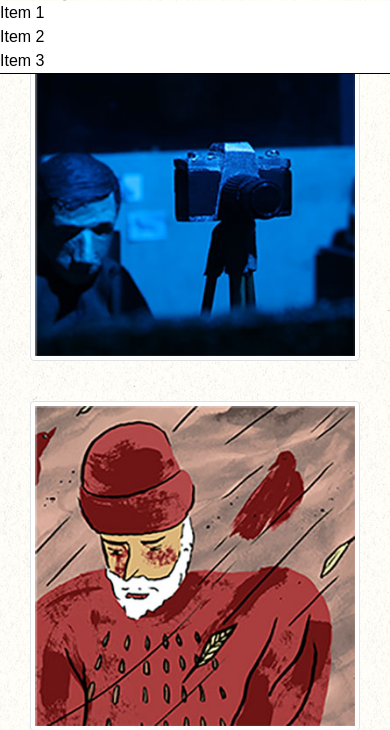
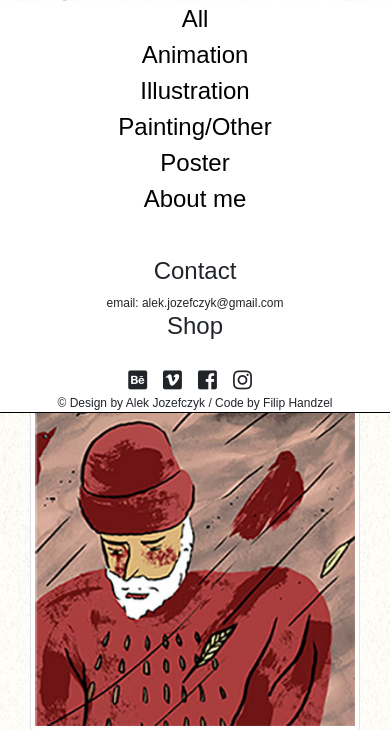
Before and after one commit to haendzel/alek-yosef, a PHP site: page / in a window 390 px wide, after a click on "Alek Jozefczyk". Shown: the part 70-800 px from the top of the page. Run offline with PHP 8.4, Linux system fonts and the light colour scheme; some libraries are stand-ins or nearby versions; some web fonts are replaced.

Commit message:
responsive hamburger menu

```diff
--- a/css/responsive.css
+++ b/css/responsive.css
@@ -57,7 +57,18 @@ a {
 }
 /* Portrait tablet to landscape and desktop */
 @media (min-width: 768px) and (max-width: 979px) {
-
+.nav-mobile {
+    display: block;
+    visibility: visible;
+    top: 0;
+    left: 0;
+    position: absolute;
+    z-index: 200;
+  }
+    .navbar {
+      display: none;
+      visibility: hidden;
+    }
 }
 
 /* Landscape phone to portrait tablet */
@@ -77,4 +88,17 @@ a {
 }
 
 /* Landscape phones and down */
-@media (max-width: 480px) { ... }
+@media (max-width: 480px) {
+  .nav-mobile {
+    display: block;
+    visibility: visible;
+    top: 0;
+    left: 0;
+    position: absolute;
+    z-index: 200;
+  }
+    .navbar {
+      display: none;
+      visibility: hidden;
+    }
+}
--- a/css/style.css
+++ b/css/style.css
@@ -257,18 +257,27 @@ label {
 }
 #menu {
   background-color: #ffffff;
+  text-align: center;
   border-bottom: black solid 1px;
   overflow: hidden;
   max-height: 0;
-  padding: 0;
+  font-size: 1.5em;
   margin: 0 auto;
   -webkit-transition: all 0.3s ease;
 }
 #menu-toggle:checked + #menu {
-  max-height: 400px;
+  max-height: 800px;
 }
 
 .fa-bars {
   position: absolute;
   right: 30px;
 }
+
+.copyright-mobile, .contact-menu-mobile, .social-media-mobile {
+  font-size: 0.5em;
+}
+
+.contact-menu-mobile {
+  padding-top: 40px;
+}
--- a/index.html
+++ b/index.html
@@ -18,7 +18,7 @@
 
       <div class="row">
 
-      <div class="col-lg-9 col-md-8 artworks">
+      <div class="col-lg-9 col-md-12 col-xs-12 artworks">
 
 
       <!---  PAGE CONTENT --->
@@ -92,21 +92,22 @@
 
       <!--- MENU --->
 
-  		  <nav class="navbar col-lg-3 col-md-4 menu">
+  		  <nav class="navbar col-lg-3 col-md-0 menu">
 
   			<div class="upper-menu">
         <h3 class="artist-name">Alek Józefczyk</h3>
   			<h3 class="portfolio">Portfolio</h3>
   			<ul class="navigation">
+                <li><a class="navlink" href="#animation">All</a></li>
                 <li><a class="navlink" href="#animation">Animation</a></li>
                 <li><a class="navlink" href="#illustration">Illustration</a></li>
                 <li><a class="navlink" href="#painting-other">Painting/Other</a></li>
                 <li><a class="navlink" href="#bio-contact">Poster</a></li>
-                <li><a class="navlink" href="#bio-contact">Bio/About me</a></li>
+                <li><a class="navlink" href="#bio-contact">About me</a></li>
         </ul>
         </div>
     		<div class="down-menu">
-    			<div class="contact-menu"><h4>Contact</h4>email: alekjozefczyk@gmail.com</div>
+    			<div class="contact-menu"><h4>Contact</h4>email: alek.jozefczyk@gmail.com</div>
     			<div class="social-media"><h4>Shop</h4><br><i class="fab fa-behance-square"></i><i class="fab fa-vimeo-square"></i><i class="fab fa-facebook-square"></i><i class="fab fa-instagram"></i></div>
     			<div class="copyright">&copy; Design by Alek Jozefczyk / Code by Filip Handzel</div>
 
@@ -117,9 +118,15 @@
         <label for="menu-toggle"><i class="fas fa-bars"></i><span class="artist-name-mobile">Alek Jozefczyk</span></label>
         <input type="checkbox" id="menu-toggle"/>
         <ul id="menu">
-        <li><a href="#">Item 1</a></li>
-        <li><a href="#">Item 2</a></li>
-        <li><a href="#">Item 3</a></li>
+        <li><a class="navlink" href="#">All</a></li>
+        <li><a class="navlink" href="#">Animation</a></li>
+        <li><a class="navlink" href="#">Illustration</a></li>
+        <li><a class="navlink" href="#">Painting/Other</a></li>
+        <li><a class="navlink" href="#">Poster</a></li>
+        <li><a class="navlink" href="#">About me</a></li>
+        <div class="contact-menu-mobile"><h4>Contact</h4>email: alek.jozefczyk@gmail.com</div>
+        <div class="social-media-mobile"><h4>Shop</h4><br><i class="fab fa-behance-square"></i><i class="fab fa-vimeo-square"></i><i class="fab fa-facebook-square"></i><i class="fab fa-instagram"></i></div>
+        <div class="copyright-mobile">&copy; Design by Alek Jozefczyk / Code by Filip Handzel</div>
         </ul>
         </nav>
 
```
